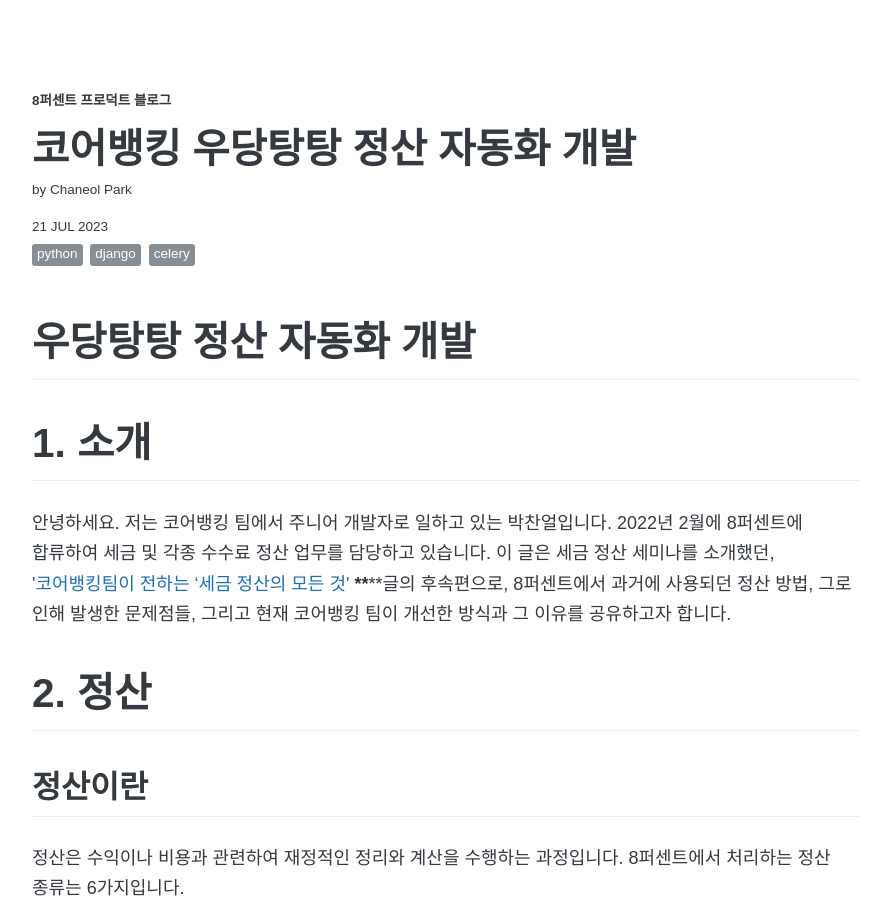
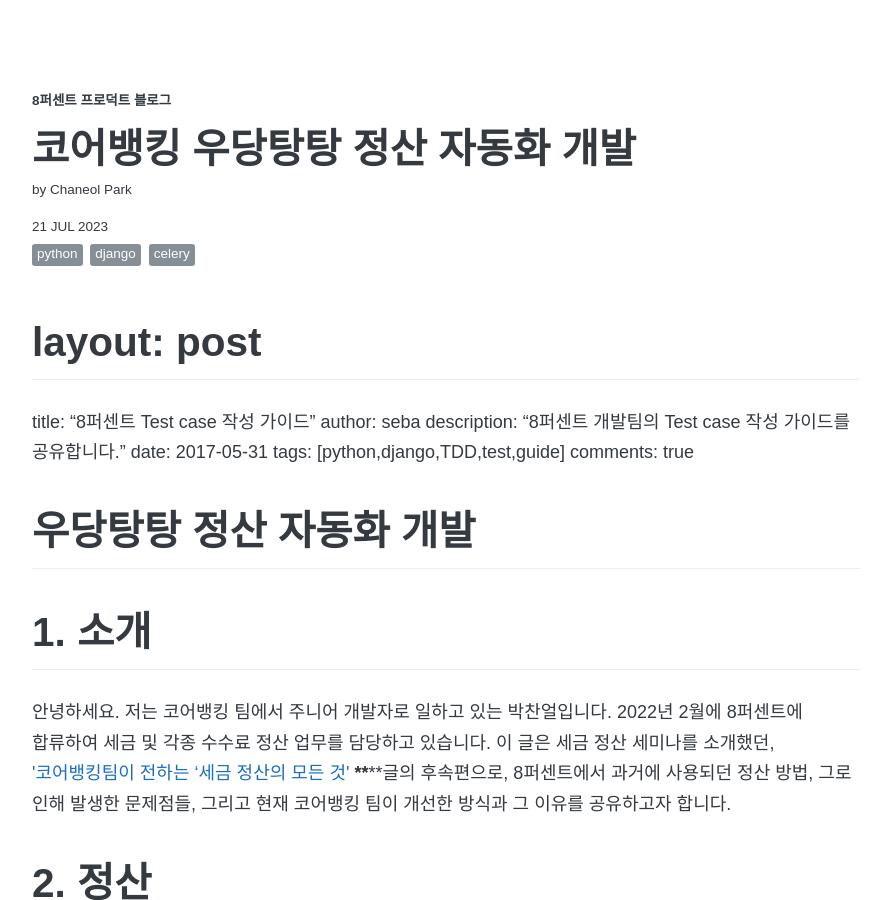
Before and after one commit to 8percent/8percent.github.io, a Jekyll site: the page built from _posts/2023-07-18-우당탕탕 정산 자동화 개발.md, in a window 1280 px wide and 900 px high. Shown: the whole window, without its empty margins (194-1085 px from the left). Built offline with Jekyll 4.4.1, drawn with Linux system fonts in a browser that asks for light colours; some web fonts are replaced; some of the changed text lies outside the part shown.

Commit message:
CHG: 문구 수정

```diff
--- a/_posts/2023-07-18-우당탕탕 정산 자동화 개발.md
+++ b/_posts/2023-07-18-우당탕탕 정산 자동화 개발.md
@@ -7,6 +7,15 @@
 comments: true
 description: 정산
 ---
+# layout: post
+
+title: "8퍼센트 Test case 작성 가이드"
+author: seba
+description: "8퍼센트 개발팀의 Test case 작성 가이드를 공유합니다."
+date: 2017-05-31
+tags: [python,django,TDD,test,guide]
+comments: true
+
 # 우당탕탕 정산 자동화 개발
 
 # 1. 소개
```
Also changed, not shown: other parts of _posts/2023-07-18-우당탕탕 정산 자동화 개발.md (+1 -1 lines).
